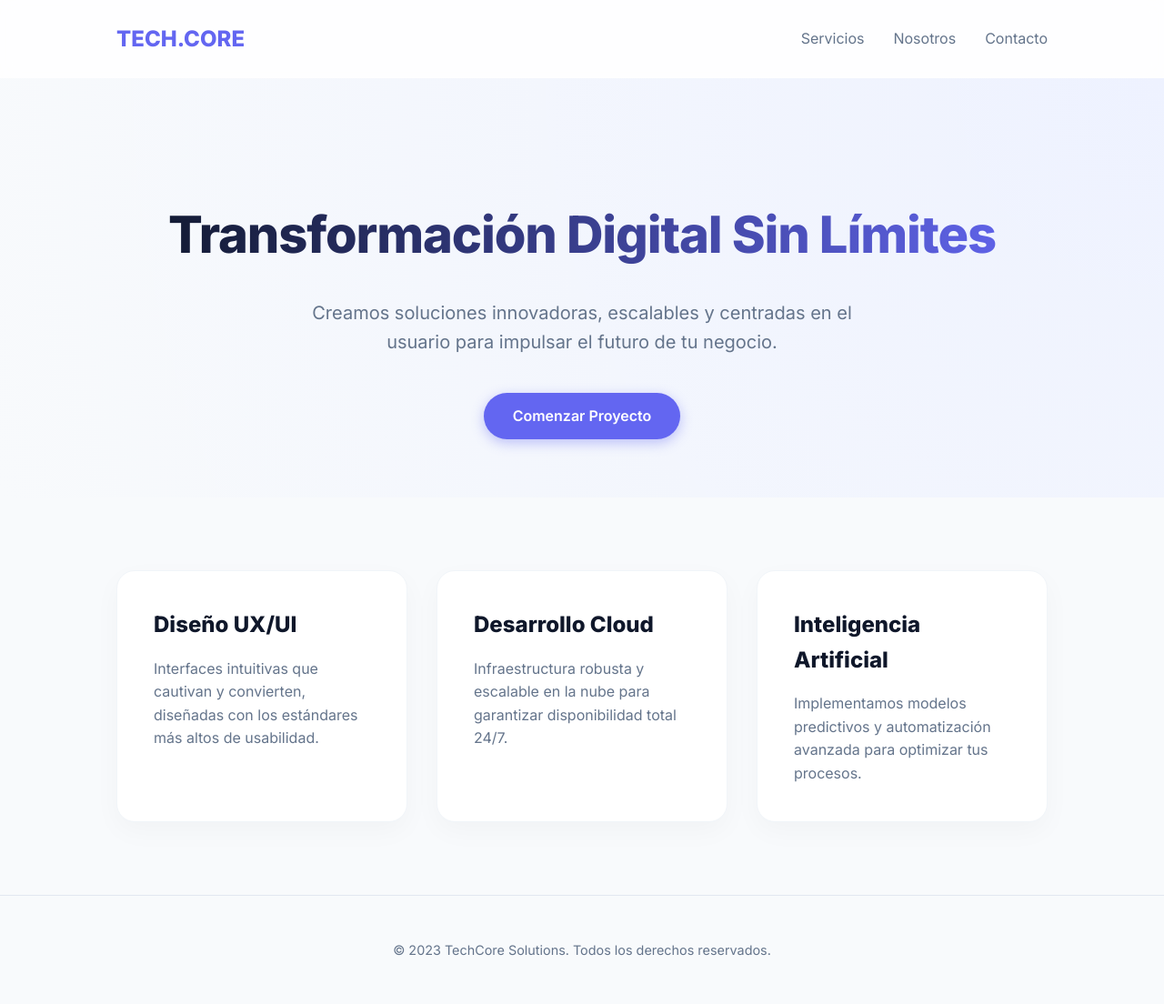
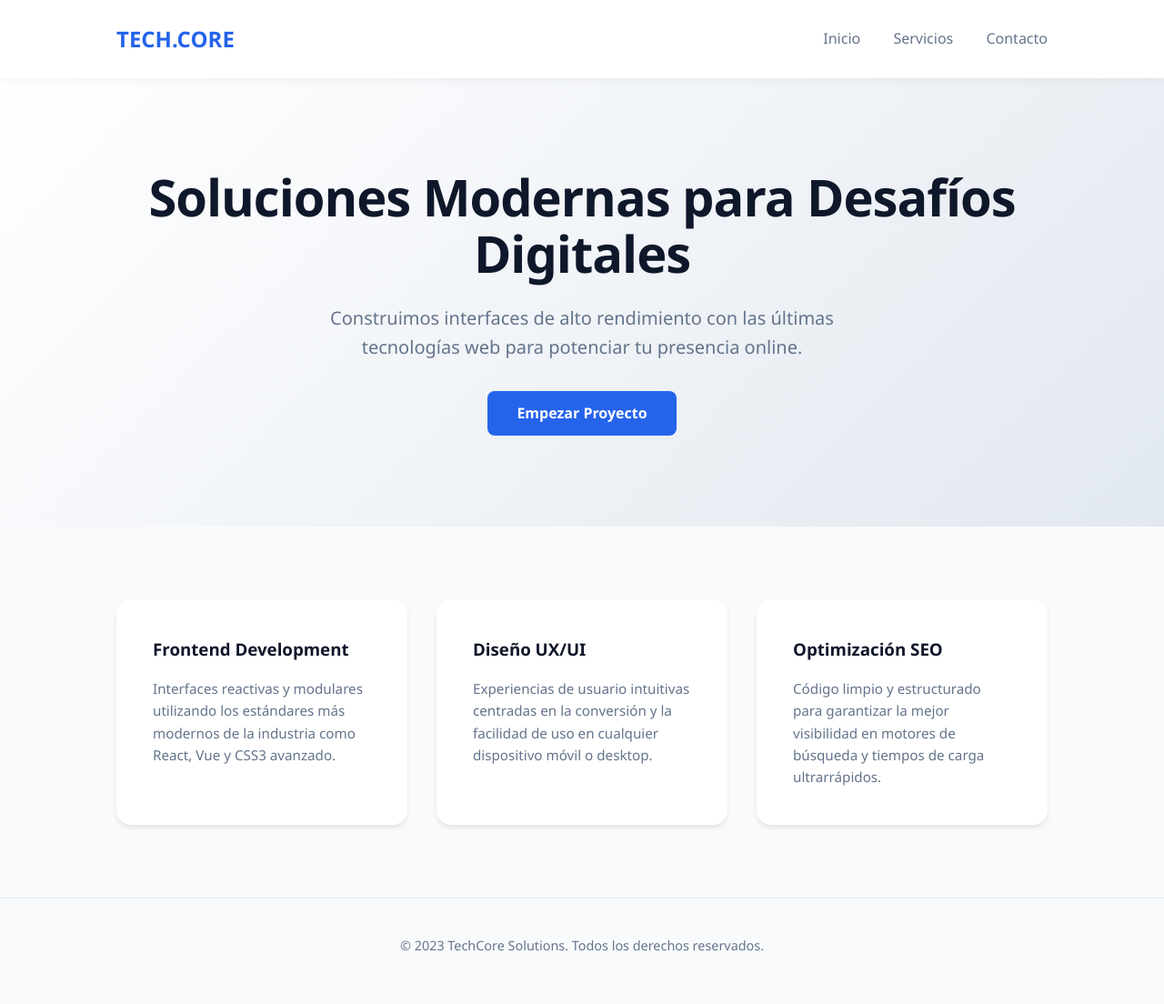
Before and after one commit to jesuismarioedit/prueba-ia, a plain HTML site: page index.html in a window 1280 px wide. Shown: the whole page at 91% size. Drawn offline with Linux system fonts and the light colour scheme.

Commit message:
Página actualizada automáticamente desde n8n

```diff
--- a/index.html
+++ b/index.html
@@ -3,186 +3,176 @@
 <head>
     <meta charset="UTF-8">
     <meta name="viewport" content="width=device-width, initial-scale=1.0">
-    <title>Modern Tech Landing</title>
+    <title>Prueba Técnica | Developer Portfolio</title>
     <style>
-        @import url('https://fonts.googleapis.com/css2?family=Inter:wght@300;400;600;800&display=swap');
-
         :root {
-            --primary: #6366f1;
-            --primary-dark: #4f46e5;
+            --primary: #2563eb;
             --dark: #0f172a;
             --light: #f8fafc;
             --gray: #64748b;
+            --transition: all 0.3s ease;
         }
 
         * {
             margin: 0;
             padding: 0;
             box-sizing: border-box;
+            font-family: 'Segoe UI', system-ui, -apple-system, sans-serif;
         }
 
         body {
-            font-family: 'Inter', sans-serif;
             background-color: var(--light);
             color: var(--dark);
             line-height: 1.6;
         }
 
-        nav {
+        header {
+            background: white;
+            padding: 1.5rem 10%;
             display: flex;
             justify-content: space-between;
             align-items: center;
-            padding: 1.5rem 10%;
-            background: rgba(255, 255, 255, 0.8);
-            backdrop-filter: blur(10px);
+            box-shadow: 0 2px 10px rgba(0,0,0,0.05);
             position: sticky;
             top: 0;
             z-index: 1000;
         }
 
         .logo {
+            font-size: 1.5rem;
             font-weight: 800;
-            font-size: 1.5rem;
             color: var(--primary);
             text-decoration: none;
         }
 
-        .nav-links {
-            display: flex;
-            gap: 2rem;
+        nav a {
+            text-decoration: none;
+            color: var(--gray);
+            margin-left: 2rem;
+            font-weight: 500;
+            transition: var(--transition);
         }
 
-        .nav-links a {
-            text-decoration: none;
-            color: var(--gray);
-            font-weight: 500;
-            transition: color 0.3s;
-        }
-
-        .nav-links a:hover {
+        nav a:hover {
             color: var(--primary);
         }
 
         .hero {
-            padding: 8rem 10% 4rem;
+            padding: 100px 10%;
             text-align: center;
-            background: radial-gradient(circle at top right, #eef2ff, transparent);
+            background: linear-gradient(135deg, #ffffff 0%, #e2e8f0 100%);
         }
 
         .hero h1 {
             font-size: 3.5rem;
-            font-weight: 800;
             margin-bottom: 1.5rem;
-            letter-spacing: -0.02em;
-            background: linear-gradient(90deg, var(--dark), var(--primary));
-            -webkit-background-clip: text;
-            -webkit-text-fill-color: transparent;
+            letter-spacing: -1px;
+            line-height: 1.1;
         }
 
         .hero p {
             font-size: 1.25rem;
             color: var(--gray);
             max-width: 600px;
-            margin: 0 auto 2.5rem;
+            margin: 0 auto 2rem;
         }
 
         .btn {
             display: inline-block;
-            padding: 0.8rem 2rem;
-            border-radius: 50px;
+            background: var(--primary);
+            color: white;
+            padding: 12px 32px;
+            border-radius: 8px;
             text-decoration: none;
             font-weight: 600;
-            transition: transform 0.2s, box-shadow 0.2s;
+            transition: var(--transition);
+            border: none;
+            cursor: pointer;
         }
 
-        .btn-primary {
-            background-color: var(--primary);
-            color: white;
-            box-shadow: 0 4px 14px rgba(99, 102, 241, 0.39);
-        }
-
-        .btn-primary:hover {
+        .btn:hover {
             transform: translateY(-2px);
-            box-shadow: 0 6px 20px rgba(99, 102, 241, 0.45);
+            box-shadow: 0 4px 12px rgba(37, 99, 235, 0.3);
         }
 
         .features {
+            padding: 80px 10%;
             display: grid;
             grid-template-columns: repeat(auto-fit, minmax(300px, 1fr));
             gap: 2rem;
-            padding: 5rem 10%;
         }
 
         .card {
             background: white;
             padding: 2.5rem;
-            border-radius: 20px;
-            box-shadow: 0 10px 30px rgba(0,0,0,0.03);
-            border: 1px solid #f1f5f9;
-            transition: border-color 0.3s;
+            border-radius: 16px;
+            box-shadow: 0 4px 6px -1px rgba(0,0,0,0.1);
+            transition: var(--transition);
         }
 
         .card:hover {
-            border-color: var(--primary);
+            transform: translateY(-5px);
+            box-shadow: 0 20px 25px -5px rgba(0,0,0,0.1);
         }
 
         .card h3 {
             margin-bottom: 1rem;
-            font-size: 1.5rem;
+            color: var(--dark);
         }
 
         .card p {
             color: var(--gray);
+            font-size: 0.95rem;
         }
 
         footer {
+            padding: 40px 10%;
             text-align: center;
-            padding: 3rem;
+            border-top: 1px solid #e2e8f0;
             color: var(--gray);
             font-size: 0.9rem;
-            border-top: 1px solid #e2e8f0;
         }
 
         @media (max-width: 768px) {
             .hero h1 { font-size: 2.5rem; }
-            .nav-links { display: none; }
+            nav { display: none; }
         }
     </style>
 </head>
 <body>
 
-    <nav>
+    <header>
         <a href="#" class="logo">TECH.CORE</a>
-        <div class="nav-links">
-            <a href="#features">Servicios</a>
-            <a href="#about">Nosotros</a>
-            <a href="#contact">Contacto</a>
-        </div>
-    </nav>
-
-    <header class="hero">
-        <h1>Transformación Digital Sin Límites</h1>
-        <p>Creamos soluciones innovadoras, escalables y centradas en el usuario para impulsar el futuro de tu negocio.</p>
-        <a href="#" class="btn btn-primary">Comenzar Proyecto</a>
+        <nav>
+            <a href="#inicio">Inicio</a>
+            <a href="#servicios">Servicios</a>
+            <a href="#contacto">Contacto</a>
+        </nav>
     </header>
 
-    <section class="features" id="features">
+    <section class="hero" id="inicio">
+        <h1>Soluciones Modernas para Desafíos Digitales</h1>
+        <p>Construimos interfaces de alto rendimiento con las últimas tecnologías web para potenciar tu presencia online.</p>
+        <a href="#" class="btn">Empezar Proyecto</a>
+    </section>
+
+    <section class="features" id="servicios">
+        <div class="card">
+            <h3>Frontend Development</h3>
+            <p>Interfaces reactivas y modulares utilizando los estándares más modernos de la industria como React, Vue y CSS3 avanzado.</p>
+        </div>
         <div class="card">
             <h3>Diseño UX/UI</h3>
-            <p>Interfaces intuitivas que cautivan y convierten, diseñadas con los estándares más altos de usabilidad.</p>
+            <p>Experiencias de usuario intuitivas centradas en la conversión y la facilidad de uso en cualquier dispositivo móvil o desktop.</p>
         </div>
         <div class="card">
-            <h3>Desarrollo Cloud</h3>
-            <p>Infraestructura robusta y escalable en la nube para garantizar disponibilidad total 24/7.</p>
-        </div>
-        <div class="card">
-            <h3>Inteligencia Artificial</h3>
-            <p>Implementamos modelos predictivos y automatización avanzada para optimizar tus procesos.</p>
+            <h3>Optimización SEO</h3>
+            <p>Código limpio y estructurado para garantizar la mejor visibilidad en motores de búsqueda y tiempos de carga ultrarrápidos.</p>
         </div>
     </section>
 
     <footer>
-        &copy; 2023 TechCore Solutions. Todos los derechos reservados.
+        <p>&copy; 2023 TechCore Solutions. Todos los derechos reservados.</p>
     </footer>
 
 </body>
```
